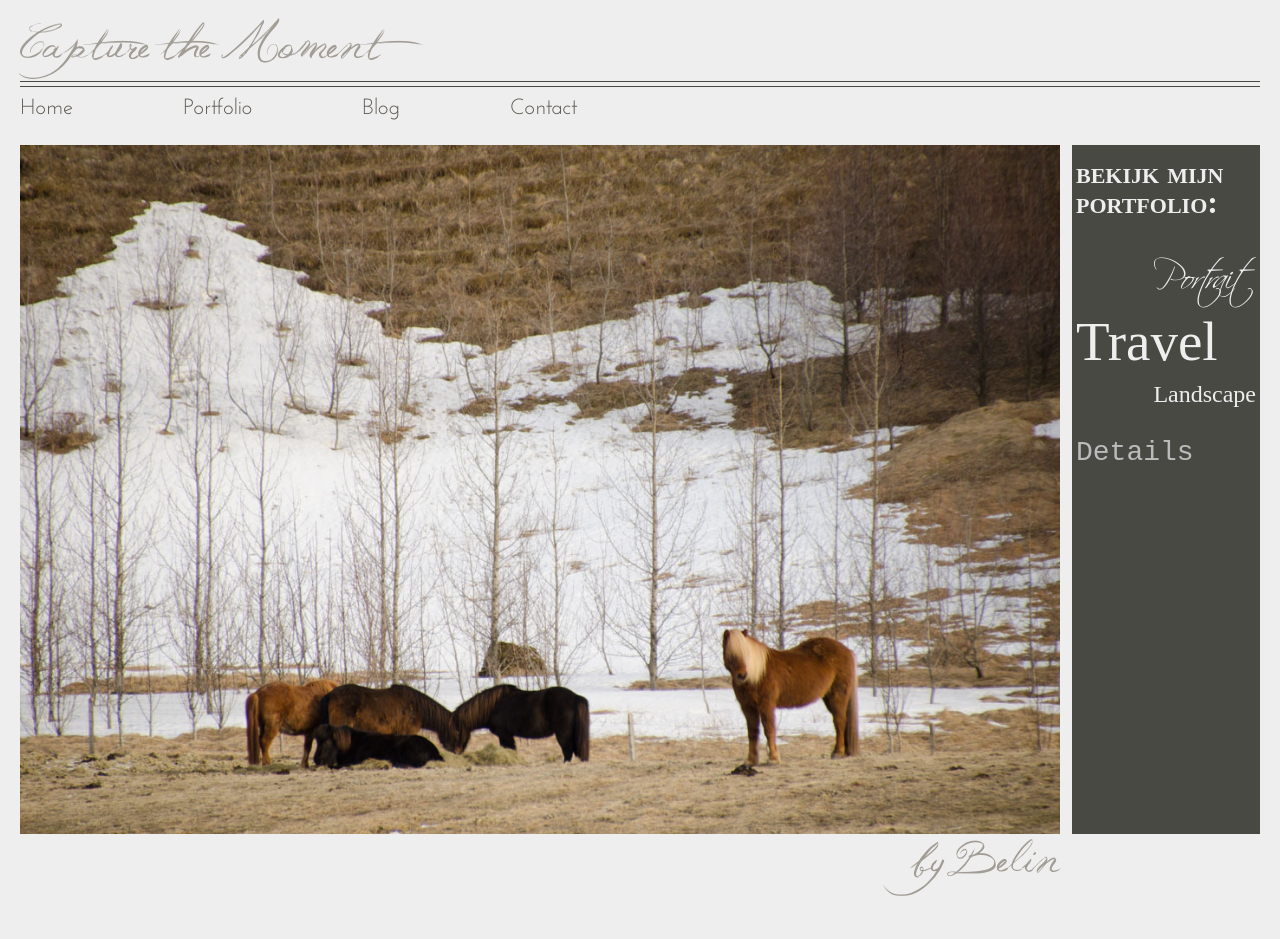
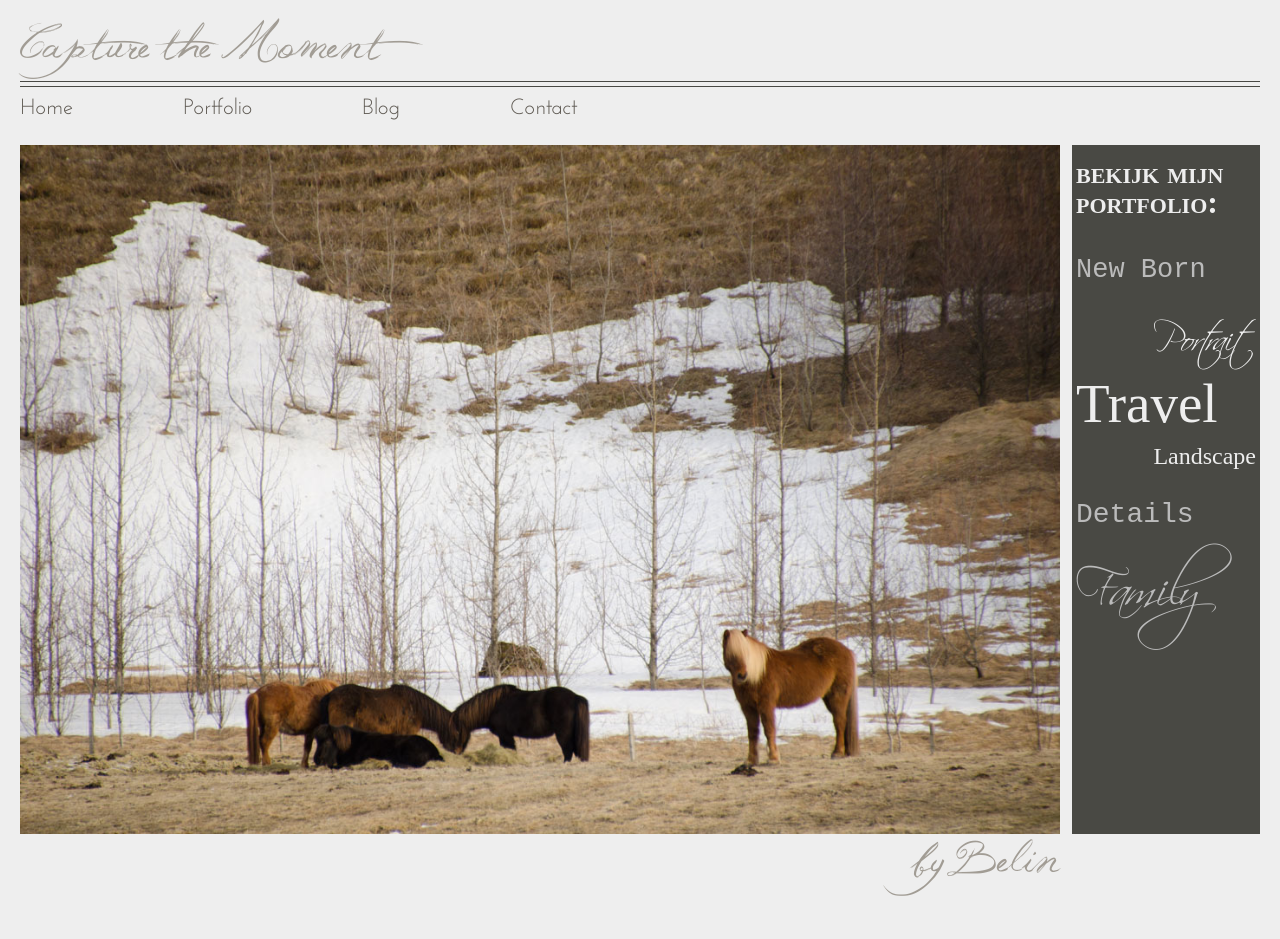
Before and after one commit to cmbybelin/cmbybelin.github.io, a Jekyll site: the page built from index.html, in a window 1280 px wide. Built offline with Jekyll 4.4.1, drawn with Linux system fonts in a browser that asks for light colours.

Commit message:
Enable newborn and family categories.

```diff
--- a/index.html
+++ b/index.html
@@ -9,12 +9,12 @@ title: Capture the Moment by Belin
   <img class="img" src="portfolio/fotoreizen/IJsland 6.jpg" alt=""/>
   <div class="sidebar">
    <span class="other">bekijk mijn portfolio:</span>
-   <!--<span class="newborn">New Born</span>-->
+   <span class="newborn">New Born</span>
    <a href="portret.html" class="portrait">Portrait</a>
    <a href="reis-ijsland.html" class="travel">Travel</a>
    <a href="florafauna.html" class="landscape">Landscape</a>
    <a href="detail.html" class="details">Details</a>
-   <!--<span class="family">Family</span>-->
+   <span class="family">Family</span>
   </div>
  </div>
  <div class="signature">
```
